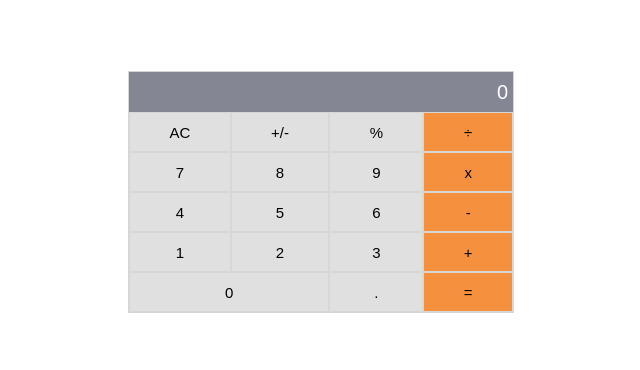
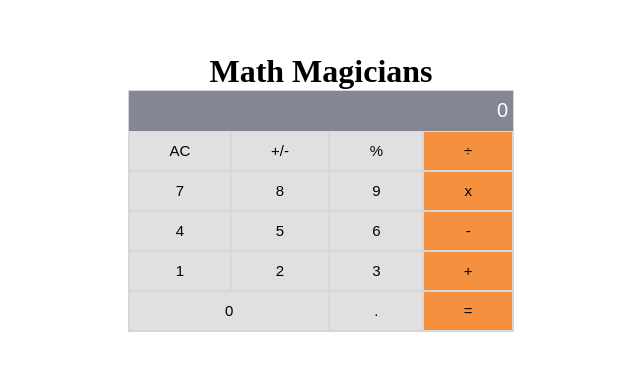
Before and after one commit to Ibnballo1/Math-App, a React (Create React App) app: page / in a window 1280 px wide. Shown: the part 208-578 px from the top of the page, without its empty margins (319-959 px from the left). Built offline with nearby package versions, Linux system fonts and the light colour scheme.

Commit message:
Import Router to App.js file

```diff
--- a/src/App.js
+++ b/src/App.js
@@ -5,7 +5,9 @@
 /* eslint-disable linebreak-style */
 /* eslint-disable react/self-closing-comp */
 /* eslint-disable linebreak-style */
-import React, { useState } from 'react';
+import * as React from 'react';
+import { useState } from 'react';
+import { Routes, Route, Link } from 'react-router-dom';
 import Calculator from './components/Calculator';
 import calculate from './logic/calculate';
 
@@ -42,6 +44,7 @@ const App = () => {
 
   return (
     <div className="App">
+      <h1>Math Magicians</h1>
       <Calculator handler={handler} total={result} />
     </div>
   );
```
